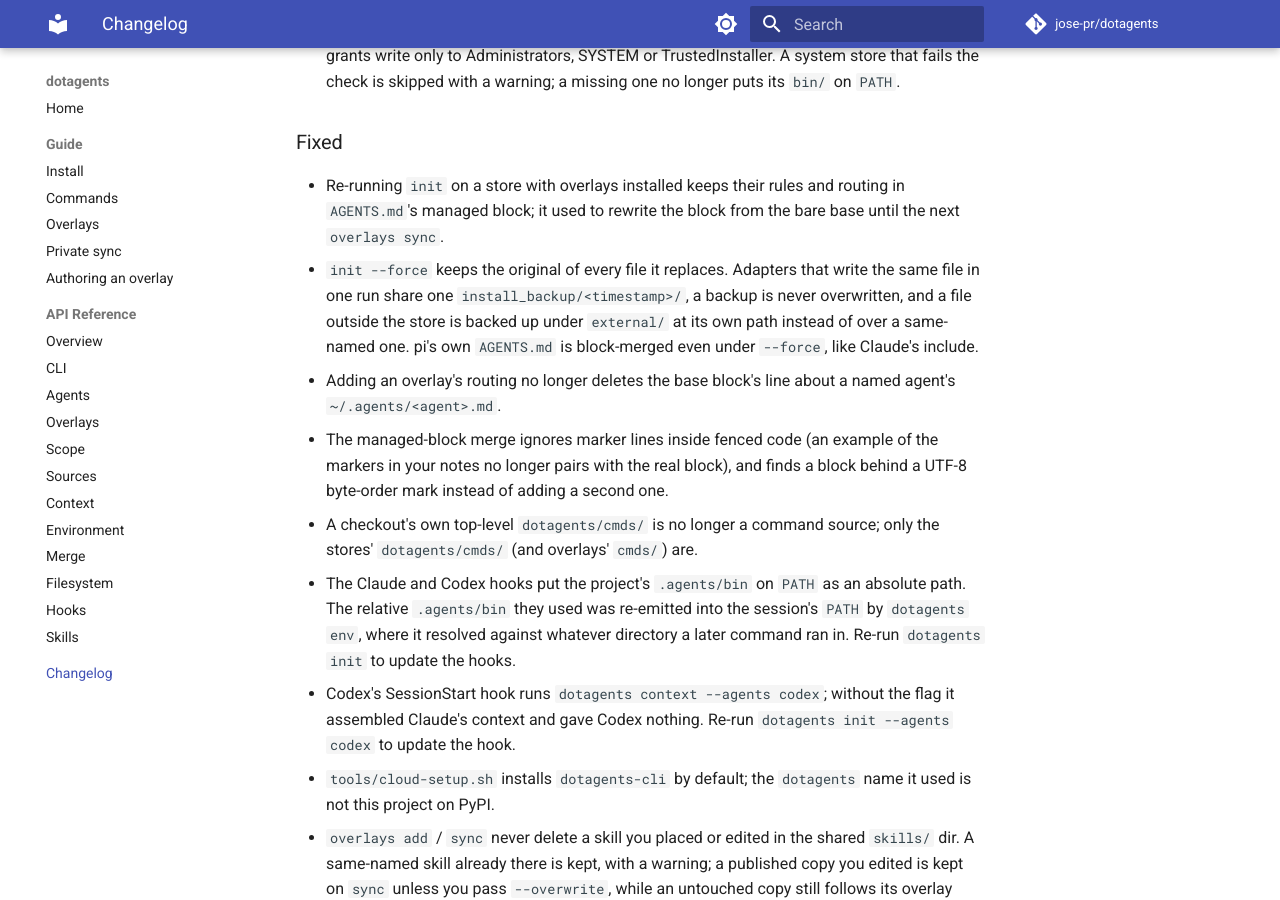
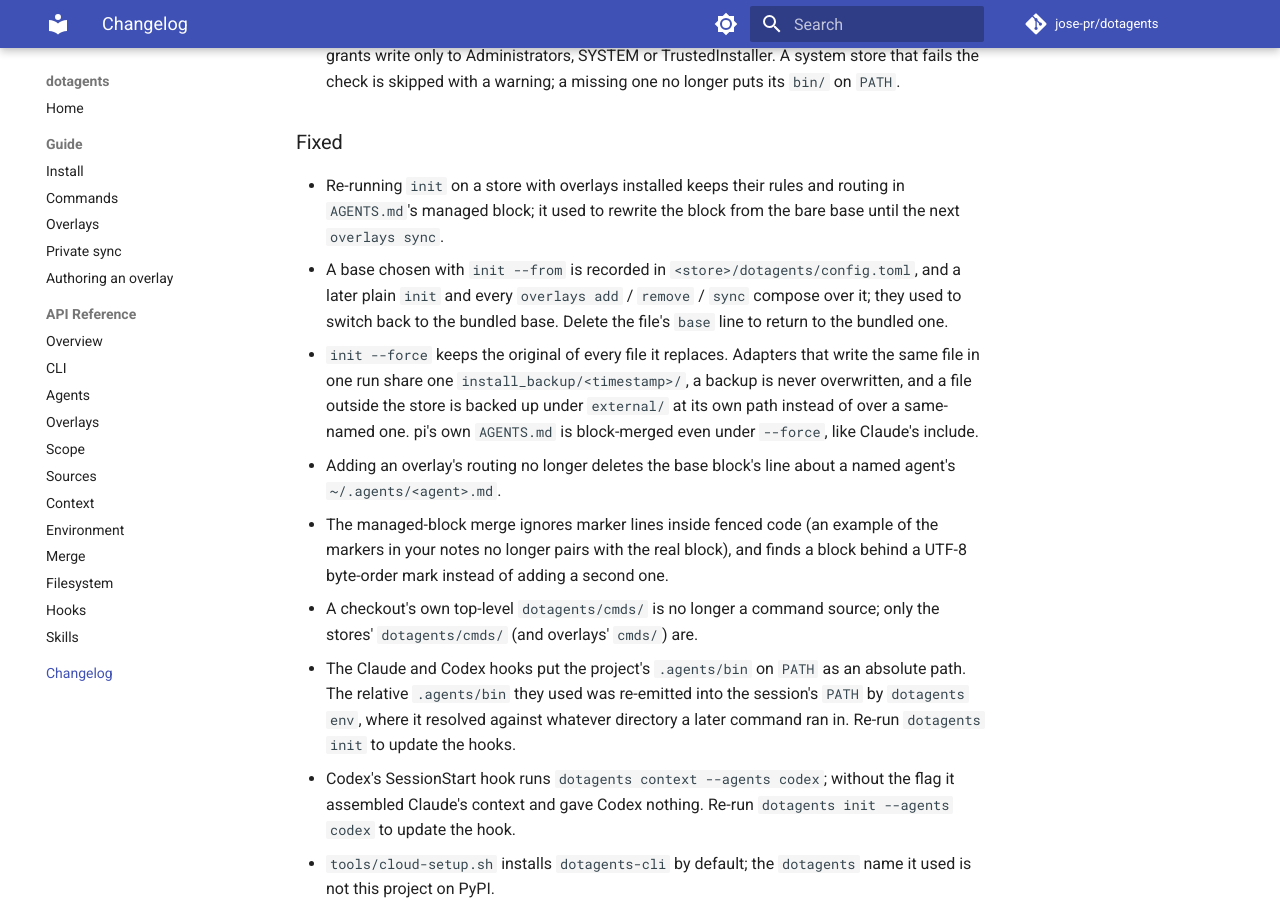
Before and after one commit to jose-pr/dotagents, an MkDocs documentation site: the page built from docs/changelog.md, in a window 1280 px wide and 900 px high, scrolled down 1351 px. Built offline with MkDocs 1.6.1 and Material for MkDocs 9.7.7, drawn with Linux system fonts in a browser that asks for light colours; comment, search, counter and statistics services are not loaded.

Commit message:
docs: the store config file an init --from base is recorded in

```diff
--- a/CHANGELOG.md
+++ b/CHANGELOG.md
@@ -60,6 +60,10 @@ and this project adheres to [Semantic Versioning](https://semver.org/).
 - Re-running `init` on a store with overlays installed keeps their rules and
   routing in `AGENTS.md`'s managed block; it used to rewrite the block from the
   bare base until the next `overlays sync`.
+- A base chosen with `init --from` is recorded in
+  `<store>/dotagents/config.toml`, and a later plain `init` and every `overlays
+  add` / `remove` / `sync` compose over it; they used to switch back to the
+  bundled base. Delete the file's `base` line to return to the bundled one.
 - `init --force` keeps the original of every file it replaces. Adapters that
   write the same file in one run share one `install_backup/<timestamp>/`, a
   backup is never overwritten, and a file outside the store is backed up under
```
Also changed, not shown: README.md (+1 -1 lines), docs/guide/install.md (+3 -0 lines), src/dotagents/AGENTS.md (+4 -0 lines).
